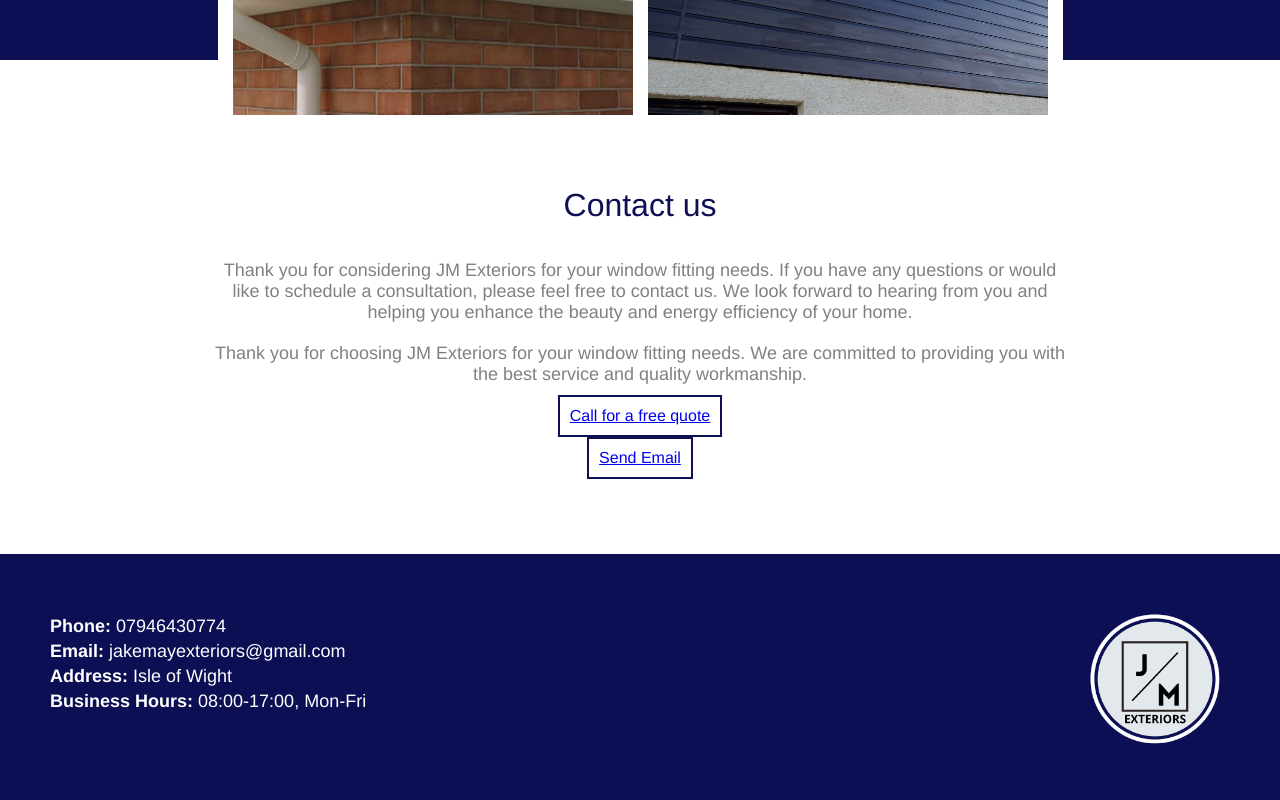
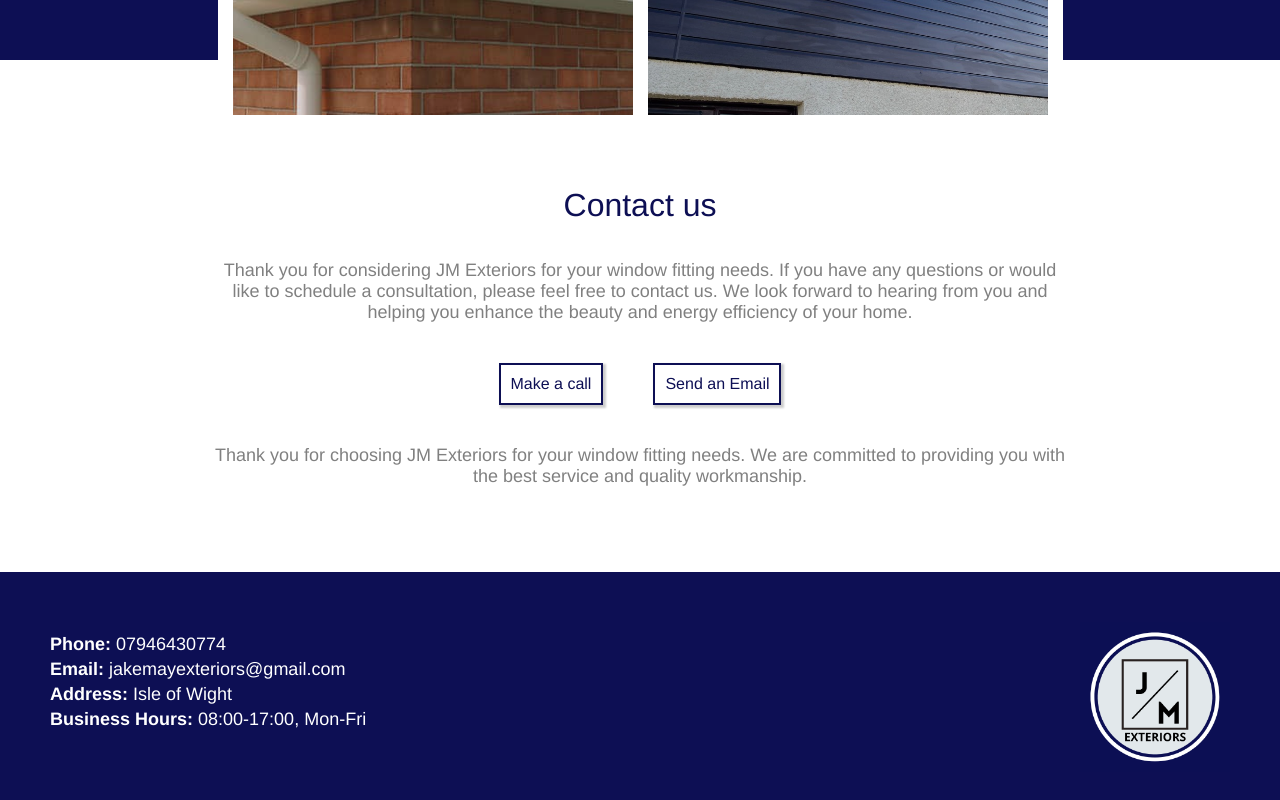
Before and after one commit to leoarthurwall/JM-Exteriors, a React (Create React App) app: page / in a window 1280 px wide. Shown: the part 2405-3205 px from the top of the page. Built offline with nearby package versions, Linux system fonts and the light colour scheme.

Commit message:
contact - call to actions, removed button and styled atag so all button is now clickable

```diff
--- a/src/components/Contact/Contact.js
+++ b/src/components/Contact/Contact.js
@@ -12,17 +12,20 @@ const Contact = () => {
         you enhance the beauty and energy efficiency of your home.
       </p>
 
+      <div className={styles.buttonWrapper}>
+        <a href="tel:07946430774" className={styles.aText}>
+          Make a call
+        </a>
+
+        <a href="mailto:jakemayexteriors@gmail.com" className={styles.aText}>
+          Send an Email
+        </a>
+      </div>
       <p className={styles.para}>
         Thank you for choosing JM Exteriors for your window fitting needs. We
         are committed to providing you with the best service and quality
         workmanship.
       </p>
-      <button className={styles.button}>
-        <a href="tel:07946430774">Call for a free quote</a>
-      </button>
-      <button className={styles.button}>
-        <a href="mailto:jakemayexteriors@gmail.com">Send Email</a>
-      </button>
     </div>
   );
 };
--- a/src/components/Contact/Contact.module.css
+++ b/src/components/Contact/Contact.module.css
@@ -34,12 +34,32 @@
   list-style-type: none;
 }
 
-.button {
+.buttonWrapper {
+  display: flex;
+  gap: 50px;
+  justify-content: center;
+  align-items: center;
+  margin: 30px 0;
+}
+
+.aText {
   background: white;
-	color: var(--primary);
-	border: 2px solid var(--primary);
-	padding: 10px;
-	font: inherit;
-	cursor: pointer;
-	outline: inherit;
+  border: 2px solid var(--primary);
+  padding: 10px;
+  font: inherit;
+  cursor: pointer;
+  box-shadow: 2px 2px 2px 1px rgba(0, 0, 0, 0.2);
+  text-decoration: none;
+  color: var(--primary);
+  transition: 0.2s;
+  height: auto;
+  width: auto;
+
+  display: flex;
+  justify-content: center;
+  align-items: center;
 }
+
+.aText:hover {
+  color: var(--grey);
+}
```
